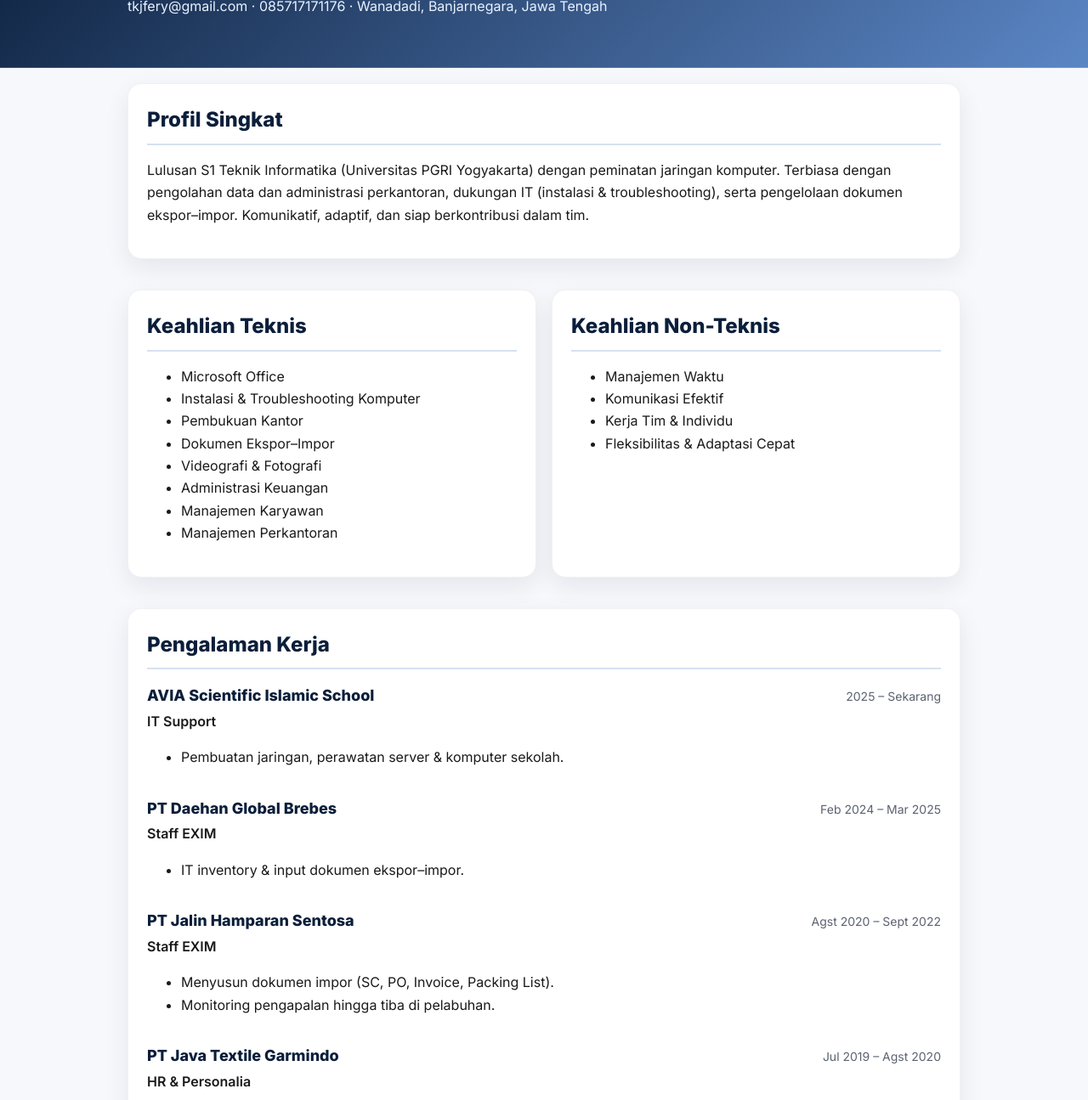
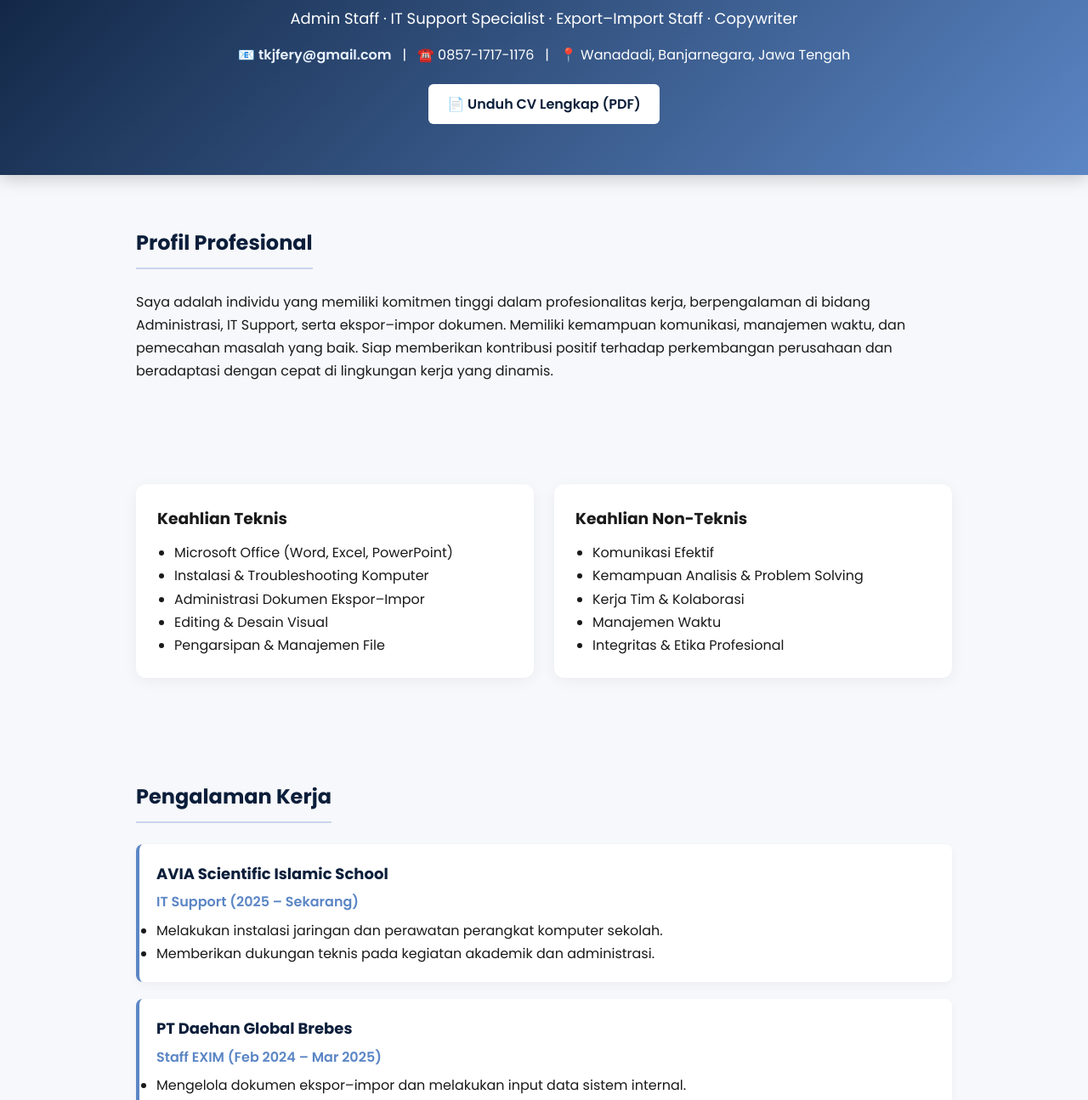
Before and after one commit to tkjfery-creator/portfolio-fery, a plain HTML site: page index.html in a window 1280 px wide. Shown: the part 158-1453 px from the top of the page at 85% size. Drawn offline with Linux system fonts and the light colour scheme.

Commit message:
Add files via upload

```diff
--- a/index.html
+++ b/index.html
@@ -4,133 +4,136 @@
   <meta charset="utf-8">
   <meta name="viewport" content="width=device-width, initial-scale=1">
   <title>Portofolio Fery Wahyu Waskita Putra</title>
-  <meta name="description" content="Portofolio profesional Fery Wahyu Waskita Putra — Admin Staff · IT Support · Staff EXIM · Copywriter">
-  <meta property="og:title" content="Portofolio Fery Wahyu Waskita Putra">
-  <meta property="og:description" content="Profil, pengalaman, keahlian, dan pendidikan.">
-  <meta property="og:type" content="website">
-  <link rel="preconnect" href="https://fonts.googleapis.com">
-  <link rel="preconnect" href="https://fonts.gstatic.com" crossorigin>
-  <link href="https://fonts.googleapis.com/css2?family=Inter:wght@400;600;800&display=swap" rel="stylesheet">
+  <meta name="description" content="Profil profesional Fery Wahyu Waskita Putra — Admin Staff, IT Support, Staff EXIM, dan Copywriter.">
+  <link href="https://fonts.googleapis.com/css2?family=Poppins:wght@400;500;600;700&display=swap" rel="stylesheet">
   <link rel="stylesheet" href="styles.css">
 </head>
+
 <body>
-  <header class="header">
-    <div class="container header-inner">
-      <div class="id">
-        <h1 class="name">Fery Wahyu Waskita Putra</h1>
-        <p class="tagline">Admin Staff · IT Support · Staff EXIM · Copywriter</p>
-        <p class="contacts">
-          <a href="mailto:tkjfery@gmail.com">tkjfery@gmail.com</a> · <a href="tel:085717171176">085717171176</a> · Wanadadi, Banjarnegara, Jawa Tengah
-        </p>
-      </div>
+
+  <!-- ===== HEADER ===== -->
+  <header class="hero">
+    <div class="container">
+      <h1 class="name">Fery Wahyu Waskita Putra</h1>
+      <p class="title">Admin Staff · IT Support Specialist · Export–Import Staff · Copywriter</p>
+      <p class="contact">
+        📧 <a href="mailto:tkjfery@gmail.com">tkjfery@gmail.com</a> &nbsp; | &nbsp;
+        ☎️ 0857-1717-1176 &nbsp; | &nbsp;
+        📍 Wanadadi, Banjarnegara, Jawa Tengah
+      </p>
+      <a href="CVFERYb.pdf" class="btn" download>📄 Unduh CV Lengkap (PDF)</a>
     </div>
   </header>
 
-  <main class="container">
-    <section class="card">
-      <h2>Profil Singkat</h2>
-      <p>Lulusan S1 Teknik Informatika (Universitas PGRI Yogyakarta) dengan peminatan jaringan komputer. Terbiasa dengan pengolahan data dan administrasi perkantoran, dukungan IT (instalasi & troubleshooting), serta pengelolaan dokumen ekspor–impor. Komunikatif, adaptif, dan siap berkontribusi dalam tim.</p>
-    </section>
+  <!-- ===== PROFIL ===== -->
+  <section class="section profile">
+    <div class="container">
+      <h2>Profil Profesional</h2>
+      <p>
+        Saya adalah individu yang memiliki komitmen tinggi dalam profesionalitas kerja, berpengalaman di bidang Administrasi, IT Support, serta ekspor–impor dokumen.
+        Memiliki kemampuan komunikasi, manajemen waktu, dan pemecahan masalah yang baik.
+        Siap memberikan kontribusi positif terhadap perkembangan perusahaan dan beradaptasi dengan cepat di lingkungan kerja yang dinamis.
+      </p>
+    </div>
+  </section>
 
-    <section class="grid">
+  <!-- ===== KEAHLIAN ===== -->
+  <section class="section skills">
+    <div class="container grid">
       <div class="card">
-        <h2>Keahlian Teknis</h2>
+        <h3>Keahlian Teknis</h3>
         <ul>
-          <li>Microsoft Office</li><li>Instalasi & Troubleshooting Komputer</li><li>Pembukuan Kantor</li><li>Dokumen Ekspor–Impor</li><li>Videografi & Fotografi</li><li>Administrasi Keuangan</li><li>Manajemen Karyawan</li><li>Manajemen Perkantoran</li>
+          <li>Microsoft Office (Word, Excel, PowerPoint)</li>
+          <li>Instalasi & Troubleshooting Komputer</li>
+          <li>Administrasi Dokumen Ekspor–Impor</li>
+          <li>Editing & Desain Visual</li>
+          <li>Pengarsipan & Manajemen File</li>
         </ul>
       </div>
+
       <div class="card">
-        <h2>Keahlian Non-Teknis</h2>
+        <h3>Keahlian Non-Teknis</h3>
         <ul>
-          <li>Manajemen Waktu</li><li>Komunikasi Efektif</li><li>Kerja Tim & Individu</li><li>Fleksibilitas & Adaptasi Cepat</li>
+          <li>Komunikasi Efektif</li>
+          <li>Kemampuan Analisis & Problem Solving</li>
+          <li>Kerja Tim & Kolaborasi</li>
+          <li>Manajemen Waktu</li>
+          <li>Integritas & Etika Profesional</li>
         </ul>
       </div>
-    </section>
+    </div>
+  </section>
 
-    <section class="card">
+  <!-- ===== PENGALAMAN ===== -->
+  <section class="section experience">
+    <div class="container">
       <h2>Pengalaman Kerja</h2>
+      <div class="timeline">
 
-      <article class="exp">
-        <header class="exp-head">
+        <div class="item">
           <h3>AVIA Scientific Islamic School</h3>
-          <span class="period">2025 – Sekarang</span>
-        </header>
-        <p class="role">IT Support</p>
-        <ul>
-          <li>Pembuatan jaringan, perawatan server & komputer sekolah.</li>
-        </ul>
-      </article>
-
-      <article class="exp">
-        <header class="exp-head">
-          <h3>PT Daehan Global Brebes</h3>
-          <span class="period">Feb 2024 – Mar 2025</span>
-        </header>
-        <p class="role">Staff EXIM</p>
-        <ul>
-          <li>IT inventory & input dokumen ekspor–impor.</li>
-        </ul>
-      </article>
-
-      <article class="exp">
-        <header class="exp-head">
-          <h3>PT Jalin Hamparan Sentosa</h3>
-          <span class="period">Agst 2020 – Sept 2022</span>
-        </header>
-        <p class="role">Staff EXIM</p>
-        <ul>
-          <li>Menyusun dokumen impor (SC, PO, Invoice, Packing List).</li><li>Monitoring pengapalan hingga tiba di pelabuhan.</li>
-        </ul>
-      </article>
-
-      <article class="exp">
-        <header class="exp-head">
-          <h3>PT Java Textile Garmindo</h3>
-          <span class="period">Jul 2019 – Agst 2020</span>
-        </header>
-        <p class="role">HR & Personalia</p>
-        <ul>
-          <li>Rekrutmen & administrasi arsip karyawan, BPJS kesehatan & ketenagakerjaan.</li><li>Input absensi.</li>
-        </ul>
-      </article>
-
-      <article class="exp">
-        <header class="exp-head">
-          <h3>PT Anak Bangsa</h3>
-          <span class="period">Des 2016 – Sept 2018</span>
-        </header>
-        <p class="role">Copywriting & Telemarketing</p>
-        <ul>
-          <li>Membuat video dan posting iklan penjualan.</li><li>Menawarkan produk melalui media sosial & menyusun deskripsi produk.</li>
-        </ul>
-      </article>
-
-    </section>
-
-    <section class="card">
-      <h2>Pendidikan & Sertifikasi</h2>
-      <div class="edu-list">
-
-        <div class="edu">
-          <h3>Universitas PGRI Yogyakarta</h3>
-          <p class="degree">S1 Teknik Informatika</p>
-          <p class="meta">2011 – 2015 · IPK 3.11</p>
+          <p class="role">IT Support (2025 – Sekarang)</p>
+          <ul>
+            <li>Melakukan instalasi jaringan dan perawatan perangkat komputer sekolah.</li>
+            <li>Memberikan dukungan teknis pada kegiatan akademik dan administrasi.</li>
+          </ul>
         </div>
 
-        <div class="edu">
-          <h3>Diklat Export–Import Busindo, Rawamangun</h3>
-          <p class="degree">Sertifikat</p>
-          <p class="meta">2019 · No. 2019.BTC.VI.708</p>
+        <div class="item">
+          <h3>PT Daehan Global Brebes</h3>
+          <p class="role">Staff EXIM (Feb 2024 – Mar 2025)</p>
+          <ul>
+            <li>Mengelola dokumen ekspor–impor dan melakukan input data sistem internal.</li>
+            <li>Berkoordinasi dengan pelayaran dan bea cukai.</li>
+          </ul>
+        </div>
+
+        <div class="item">
+          <h3>PT Jalin Hamparan Sentosa</h3>
+          <p class="role">Staff EXIM (Agst 2020 – Sept 2022)</p>
+          <ul>
+            <li>Menyusun dokumen ekspor–impor (SC, PO, Invoice, Packing List, BL).</li>
+            <li>Monitoring proses pengapalan dan clearance barang.</li>
+          </ul>
+        </div>
+
+        <div class="item">
+          <h3>PT Java Textile Garmindo</h3>
+          <p class="role">HR & Personalia (Jul 2019 – Agst 2020)</p>
+          <ul>
+            <li>Mengelola administrasi karyawan dan data kehadiran.</li>
+            <li>Menyusun laporan personalia dan koordinasi BPJS.</li>
+          </ul>
+        </div>
+
+        <div class="item">
+          <h3>PT Anak Bangsa</h3>
+          <p class="role">Copywriter & Telemarketing (Des 2016 – Sept 2018)</p>
+          <ul>
+            <li>Membuat konten pemasaran digital dan promosi produk.</li>
+            <li>Menangani komunikasi pelanggan dan strategi penjualan daring.</li>
+          </ul>
         </div>
 
       </div>
-    </section>
-  </main>
+    </div>
+  </section>
 
+  <!-- ===== PENDIDIKAN ===== -->
+  <section class="section education">
+    <div class="container">
+      <h2>Pendidikan & Sertifikasi</h2>
+      <ul>
+        <li><b>Universitas PGRI Yogyakarta</b> — S1 Teknik Informatika (2011–2015), IPK 3.11</li>
+        <li><b>Diklat Export–Import Busindo Rawamangun</b> — Sertifikat No. 2019.BTC.VI.708 (2019)</li>
+      </ul>
+    </div>
+  </section>
+
+  <!-- ===== FOOTER ===== -->
   <footer class="footer">
-    <div class="container">
-      <p>© 2025 Fery Wahyu Waskita Putra · Versi profesional rapi (Indonesia)</p>
-    </div>
+    <p>© 2025 Fery Wahyu Waskita Putra — Portofolio Profesional</p>
   </footer>
+
 </body>
 </html>
--- a/styles.css
+++ b/styles.css
@@ -1,71 +1,130 @@
-/* Professional, two-tone theme */
 :root {
-  --primary: #0B1E3A;
-  --accent: #5B86C5;
-  --bg: #f7f8fb;
+  --navy: #0B1E3A;
+  --blue: #5B86C5;
+  --white: #ffffff;
+  --gray: #f7f8fb;
   --text: #1a1a1a;
-  --muted: #5b6270;
-  --radius: 16px;
-  --shadow: 0 10px 28px rgba(11,30,58,.08);
 }
 
-* { box-sizing: border-box; }
-html, body { margin: 0; padding: 0; }
+* { box-sizing: border-box; margin: 0; padding: 0; }
+
 body {
-  font-family: Inter, system-ui, -apple-system, Segoe UI, Roboto, Arial, sans-serif;
+  font-family: 'Poppins', sans-serif;
+  background-color: var(--gray);
   color: var(--text);
-  background: var(--bg);
-  line-height: 1.65;
+  line-height: 1.7;
 }
 
-.container { width: min(980px, 92%); margin: 0 auto; }
-
-.header {
-  background: linear-gradient(135deg, var(--primary), var(--accent));
-  color: #fff;
-  padding: 44px 0;
-  box-shadow: inset 0 -1px 0 rgba(255,255,255,.15);
+/* HEADER */
+.hero {
+  background: linear-gradient(135deg, var(--navy), var(--blue));
+  color: var(--white);
+  text-align: center;
+  padding: 80px 20px 60px;
+  box-shadow: 0 4px 20px rgba(0,0,0,0.2);
 }
 
-.header-inner { display: flex; align-items: center; gap: 24px; }
-.id .name { margin: 0; font-size: 36px; font-weight: 800; letter-spacing: .4px; }
-.id .tagline { margin: 6px 0 8px; font-size: 16px; font-weight: 600; opacity: .95; }
-.id .contacts a { color: #e9f2ff; text-decoration: none; }
-.id .contacts { color: #e9f2ff; }
-
-.card {
-  background: #fff;
-  border-radius: var(--radius);
-  padding: 22px 22px;
-  margin: 18px 0;
-  box-shadow: var(--shadow);
-  border: 1px solid rgba(11,30,58,.06);
+.hero .name {
+  font-size: 44px;
+  font-weight: 700;
+  margin-bottom: 10px;
 }
 
-.card h2 {
-  margin: 0 0 10px 0;
-  color: var(--primary);
-  border-bottom: 2px solid rgba(91,134,197,.25);
+.hero .title {
+  font-size: 18px;
+  margin-bottom: 14px;
+}
+
+.hero .contact a {
+  color: #eaf3ff;
+  text-decoration: none;
+  font-weight: 600;
+}
+
+.btn {
+  display: inline-block;
+  margin-top: 20px;
+  background: var(--white);
+  color: var(--navy);
+  padding: 10px 22px;
+  border-radius: 6px;
+  font-weight: 600;
+  text-decoration: none;
+  transition: all 0.3s ease;
+}
+
+.btn:hover {
+  background: var(--blue);
+  color: var(--white);
+}
+
+/* SECTION */
+.section {
+  padding: 60px 0;
+}
+
+.section h2 {
+  text-align: center;
+  color: var(--navy);
+  font-size: 24px;
+  border-bottom: 2px solid rgba(91,134,197,0.3);
+  display: inline-block;
   padding-bottom: 8px;
+  margin-bottom: 25px;
+}
+
+/* GRID & CARD */
+.container {
+  width: min(960px, 92%);
+  margin: auto;
 }
 
 .grid {
   display: grid;
-  grid-template-columns: repeat(2, 1fr);
-  gap: 18px;
-}
-@media (max-width: 820px) {
-  .grid { grid-template-columns: 1fr; }
+  gap: 24px;
+  grid-template-columns: repeat(auto-fit, minmax(300px, 1fr));
 }
 
-.exp { padding: 6px 0 10px; }
-.exp-head { display: flex; justify-content: space-between; align-items: baseline; gap: 12px; }
-.exp-head h3 { margin: 0; color: var(--primary); font-size: 18px; }
-.period { color: var(--muted); font-size: 14px; }
-.role { margin: 2px 0 8px; font-weight: 600; }
-.edu-list { display: grid; grid-template-columns: repeat(2, 1fr); gap: 14px; }
-.edu h3 { margin: 0; color: var(--primary); }
-.edu .degree { margin: 4px 0; font-weight: 600; }
-.edu .meta { color: var(--muted); }
+.card {
+  background: var(--white);
+  padding: 25px;
+  border-radius: 12px;
+  box-shadow: 0 4px 18px rgba(0,0,0,0.05);
+}
 
-.footer { text-align: center; color: var(--muted); padding: 18px 0 36px; }
+.card ul {
+  margin-top: 10px;
+  padding-left: 20px;
+}
+
+/* TIMELINE */
+.timeline .item {
+  background: var(--white);
+  padding: 20px;
+  margin-bottom: 20px;
+  border-left: 4px solid var(--blue);
+  border-radius: 8px;
+  box-shadow: 0 4px 12px rgba(0,0,0,0.04);
+}
+
+.timeline h3 {
+  color: var(--navy);
+  font-size: 18px;
+  margin-bottom: 4px;
+}
+
+.role {
+  font-weight: 600;
+  color: var(--blue);
+  margin-bottom: 6px;
+}
+
+/* FOOTER */
+.footer {
+  text-align: center;
+  background: var(--navy);
+  color: var(--white);
+  padding: 22px 0;
+  font-size: 14px;
+  margin-top: 60px;
+}
```
Also changed, not shown: 1 other file.
